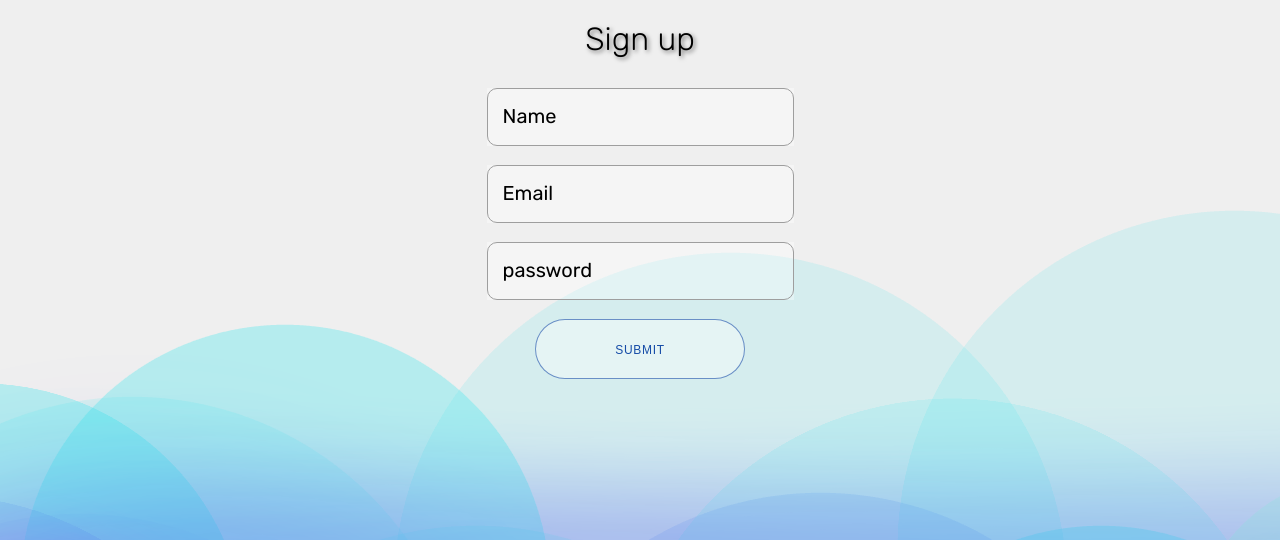
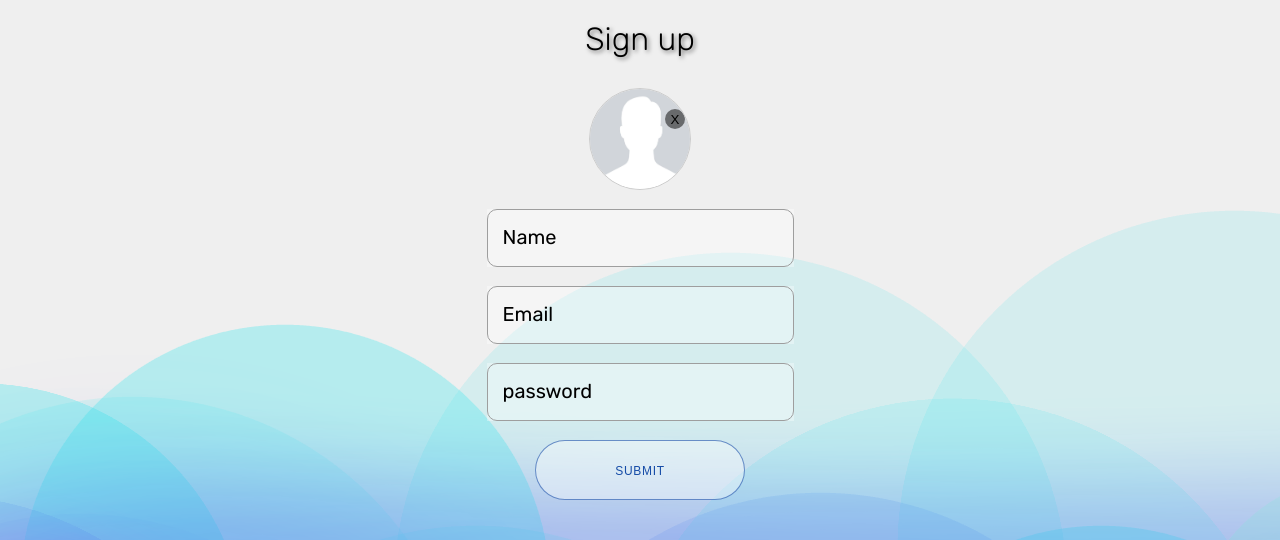
Before and after one commit to tsuminetic/dockerproj, a Flask app: page /signup in a window 1280 px wide. Shown: the part 79-619 px from the top of the page. Run offline with Flask 3, Linux system fonts and the light colour scheme.

Commit message:
Working profile picture

```diff
--- a/app.py
+++ b/app.py
@@ -4,7 +4,6 @@
 
 #defining db
 db = SQLAlchemy()
-
 def create_app():
     app = Flask(__name__)
     #securing the app
@@ -14,11 +13,14 @@
     #initializing the db
     db.init_app(app)
 
-
+    UPLOAD_FOLDER = '/static/uploads/'  # Adjusted path, no leading slash
+    ALLOWED_EXTENSIONS = {'txt', 'pdf', 'png', 'jpg', 'jpeg', 'gif'}
+    app.config['UPLOAD_FOLDER'] = UPLOAD_FOLDER
     #importing and registering the blueprints
     from views import views
     from auth import auth
 
+    auth.config = {'UPLOAD_FOLDER': UPLOAD_FOLDER}
     app.register_blueprint(views, url_prefix='/')
     app.register_blueprint(auth, url_prefix='/')
 
--- a/auth.py
+++ b/auth.py
@@ -45,7 +45,13 @@
     logout_user()
     return redirect(url_for("auth.login"))
 
+import os
 
+ALLOWED_EXTENSIONS = {'txt', 'pdf', 'png', 'jpg', 'jpeg', 'gif'}
+
+# Function to check file extensions
+def allowed_file(filename):
+    return '.' in filename and filename.rsplit('.', 1)[1].lower() in ALLOWED_EXTENSIONS
 
 
 #creating the route for signup page
@@ -76,6 +82,17 @@
             db.session.add(new_user)
             db.session.commit()
             flash('Account created!', category="success")
-            #redirect to the login page
-            return redirect(url_for('auth.login'))
+            if 'file' not in request.files:
+                flash('No file part')
+                return redirect(request.url)
+            file = request.files['file']
+            if file and allowed_file(file.filename):
+                file.filename=name+str(new_user.id)+".png"
+                file_path = os.path.join('static', 'uploads', file.filename)
+                file.save(file_path)
+                #redirect to the login page
+                return redirect(url_for('auth.login'))
+            else:
+                flash('Invalid file extension',category='error')
+
     return render_template("signup.html", user= current_user)
--- a/templates/base.html
+++ b/templates/base.html
@@ -21,15 +21,49 @@
     </div>
 
 <ul>
-  {% if user.is_authenticated%}
-<li><a href="/"><b>Home</b></a></li>
+  {% if not user.is_authenticated%}
+  <li><a href="/login"><b>Login</b></a></li>
+<li><a href="/signup"><b>Sign up</b></a></li>
+
+{% else %}
 <li><a href="/logout"><b>logout</b></a></li>
-{% else %}
-<li><a href="/login"><b>Login</b></a></li>
-<li><a href="/signup"><b>Sign up</b></a></li>
 {% endif %}
 <li><a href="#"><b>About</b></a></li>
 <li><a href="#"><b>Contact</b></a></li>
+{% if user.is_authenticated%}
+<li>
+  <div class="profile-pic">
+      <img src="{{ url_for('static', filename='uploads/' + user.name + user.id|string + '.png') }}" alt="Profile Picture">
+  </div>
+</li>
+{% endif %}
+
+<style>
+
+nav ul {
+    display: flex;
+    align-items: center; /* Align items vertically in the center */
+    list-style-type: none;
+    margin: 0;
+    padding: 0;
+}
+
+  .profile-pic {
+    width: 50px; /* Adjust the size as needed */
+    height: 50px; /* Adjust the size as needed */
+    border-radius: 50%; /* Make it circular */
+    overflow: hidden;
+    border: 1px solid #000; /* Add a 1px black border */
+}
+
+.profile-pic img {
+    width: 100%;
+    height: 100%;
+    object-fit: cover;
+}
+</style>
+
+
 </ul>
 <div class="menu-bars">
   <input type="checkbox">
--- a/templates/signup.html
+++ b/templates/signup.html
@@ -1,12 +1,72 @@
-{% extends "base.html" %} {% block head %}<title>Many.do</title>{% endblock %} {%
-block body %}
+{% extends "base.html" %}
+{% block head %}
+<title>Many.do</title>
+<script src="https://ajax.googleapis.com/ajax/libs/jquery/3.5.1/jquery.min.js"></script>
+<style>
+    #preview-container {
+        position: relative;
+        width: 100px;
+        height: 100px;
+        border: 1px solid #ccc;
+        border-radius: 50%;
+        overflow: hidden;
+        cursor: pointer; /* Add cursor pointer to indicate clickability */
+    }
 
+    #preview-container:hover .overlay {
+        background-color: rgba(0, 0, 0, 0.5); /* Darken on hover */
+    }
+
+    #preview {
+        width: 100%;
+        height: 100%;
+        object-fit: cover;
+        border-radius: 50%;
+    }
+
+    .overlay {
+        position: absolute;
+        top: 0;
+        left: 0;
+        width: 100%;
+        height: 100%;
+        background-color: rgba(0, 0, 0, 0);
+        transition: background-color 0.3s ease;
+    }
+
+    .remove-btn {
+        position: absolute;
+        top: 20px;
+        right: 5px;
+        background-color: rgba(0, 0, 0, 0.5);
+        border: none;
+        border-radius: 50%;
+        width: 20px;
+        height: 20px;
+        cursor: pointer;
+        overflow: visible;
+    }
+</style>
+{% endblock %}
+{% block body %}
 
 <p class="logintext" align="center">Sign up</p>
+
 <div class="form-container">
-<form method="POST" align="center">
+    <form method="POST" align="center" enctype="multipart/form-data">
+      <div align="center">
+        <!-- Make the preview circle clickable -->
+        <div id="preview-container">
+            <label for="fileInput">
+                <input type="file" name="file" id="fileInput" accept="image/*" style="display: none;" />
+                <img id="preview" src="/static/uploads/default.png" alt="Default Image">
+                <div class="overlay"></div> <!-- Add overlay for hover effect -->
+            </label>
+            <button class="remove-btn" id="clearBtn">X</button> <!-- Add remove button -->
+        </div>
+        <br>
+    </div>
         <div class="input-group">
-
             <input required autocomplete="off"
                 type="text"
                 class="input"
@@ -17,7 +77,6 @@
         </div>
         <br>
         <div class="input-group">
-
             <input required autocomplete="off"
                 type="email"
                 class="input"
@@ -41,5 +100,32 @@
     </form>
 </div>
 
+<script>
+    $(document).ready(function () {
+        // Set default image when page loads
+        $('#preview-container').click(function () {
+            $('#fileInput').click(); // Trigger click event on file input when the preview circle is clicked
+        });
+
+        $('#fileInput').change(function () {
+            var file = $(this)[0].files[0];
+            if (file) {
+                var reader = new FileReader();
+                reader.onload = function (e) {
+                    $('#preview').attr('src', e.target.result);
+                }
+                reader.readAsDataURL(file);
+            } else {
+                $('#preview').attr('src', '/static/uploads/default.png');
+            }
+        });
+
+        // Clear file input and revert to default image on button click
+        $('#clearBtn').click(function () {
+            $('#fileInput').val('');
+            $('#preview').attr('src', '/static/uploads/default.png');
+        });
+    });
+</script>
 
 {% endblock %}
```
Also changed, not shown: static/uploads/default.png (added). Lines whose indentation alone changed are shown as unchanged.
